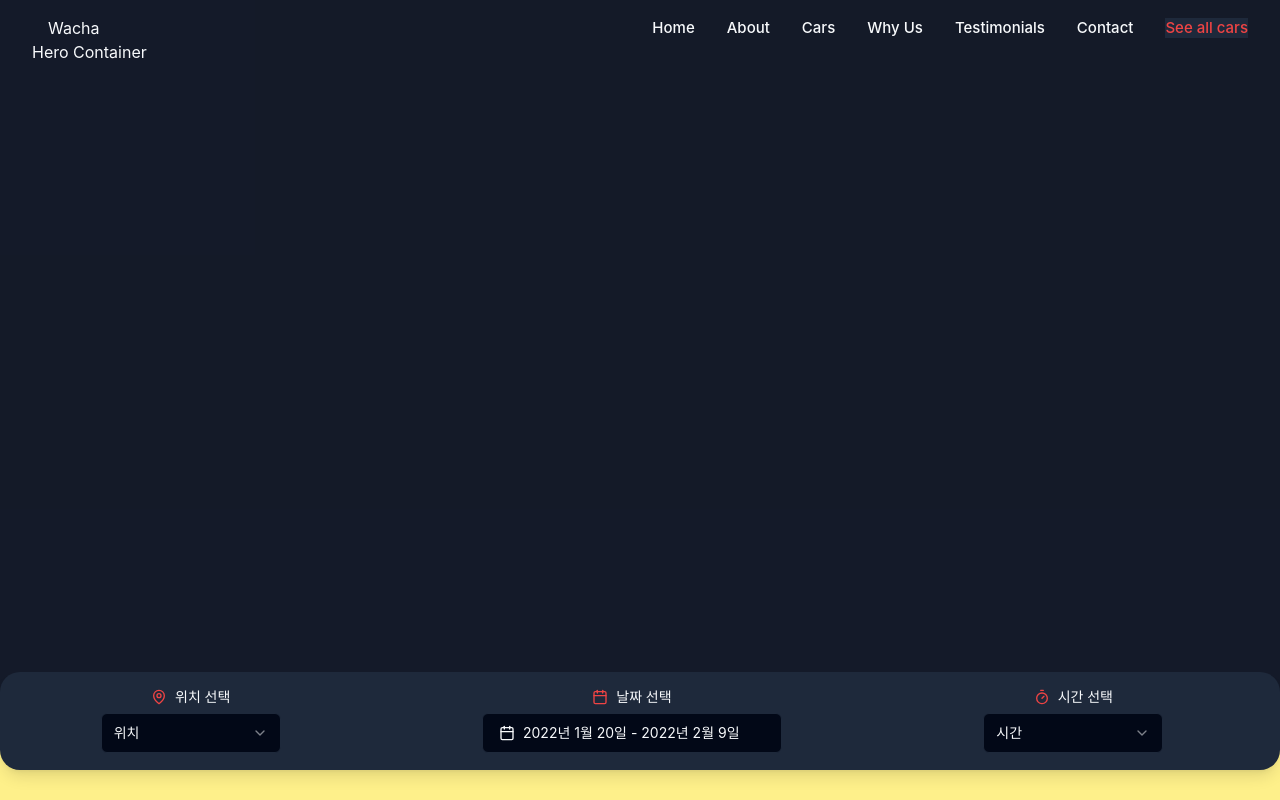
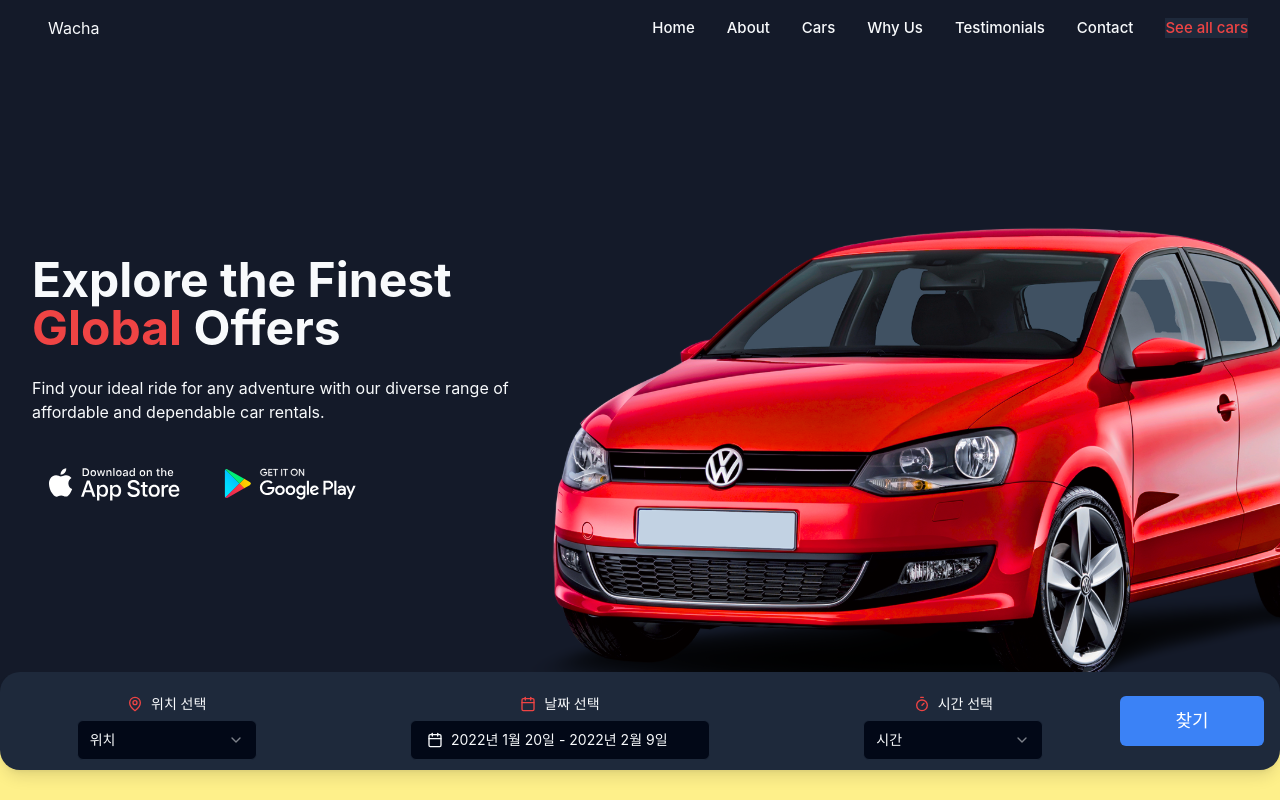
Before and after one commit to min33sky/wacha, a Next.js app: page / in a window 1280 px wide. Shown: the top 800 px of the page. Built offline with nearby package versions, Linux system fonts and the light colour scheme; a web font is replaced by a local one.

Commit message:
feat: add variants to framer

```diff
--- a/src/components/Hero.tsx
+++ b/src/components/Hero.tsx
@@ -3,20 +3,118 @@
 import React from 'react';
 import { useSearchContext } from '@/contexts/SearchContext';
 import Search from './Search';
+import { Button } from './ui/button';
+import Image from 'next/image';
+import { easeInOut, motion } from 'framer-motion';
+import { fadeIn } from '@/lib/framer/variants';
 
 export default function Hero() {
   const { searchActive } = useSearchContext();
 
   return (
     <section className="h-screen xl:h-[90vh] bg-[#b2b7c2]/10" id="home">
-      <div className="container mx-auto h-full xl:pt-10">Hero Container</div>
+      <div className="container mx-auto h-full xl:pt-10">
+        <div className="flex flex-col xl:flex-row justify-center items-center xl:justify-start h-full">
+          <div className="text-center xl:max-w-xl xl:text-left mt-16 xl:mt-0">
+            <motion.h1
+              variants={fadeIn('down', 0.2)}
+              initial="hidden"
+              whileInView={'show'}
+              viewport={{
+                once: false,
+                amount: 0.6,
+              }}
+              className="text-2xl md:text-4xl xl:text-5xl font-bold mb-4 xl:mb-6"
+            >
+              Explore the Finest <span className="text-red-500">Global</span>{' '}
+              Offers
+            </motion.h1>
+            <motion.p
+              variants={fadeIn('down', 0.4)}
+              initial="hidden"
+              whileInView={'show'}
+              viewport={{
+                once: false,
+                amount: 0.6,
+              }}
+              className="max-w-[550px] mx-auto xl:mx-0 mb-6 xl:mb-10"
+            >
+              Find your ideal ride for any adventure with our diverse range of
+              affordable and dependable car rentals.
+            </motion.p>
+
+            <motion.div
+              variants={fadeIn('down', 0.6)}
+              initial="hidden"
+              whileInView={'show'}
+              viewport={{
+                once: false,
+                amount: 0.8,
+              }}
+              className="flex gap-x-3 justify-center xl:justify-start"
+            >
+              <Button variant={'ghost'}>
+                <Image
+                  src="/icons/buttons/app-store.svg"
+                  width={132}
+                  height={36}
+                  alt="appstore"
+                />
+              </Button>
+              <Button variant={'ghost'}>
+                <Image
+                  src="/icons/buttons/google-play.svg"
+                  width={132}
+                  height={36}
+                  alt="playstore"
+                />
+              </Button>
+            </motion.div>
+          </div>
+          {/* Image */}
+          <motion.div
+            variants={fadeIn('up', 0.6)}
+            initial="hidden"
+            whileInView={'show'}
+            viewport={{
+              once: false,
+              amount: 0.6,
+            }}
+            className="relative w-full h-full max-h-[50vh] md:max-w-[70vw] xl:max-w-[860px] xl:max-h-[542px] xl:absolute xl:-right-[100px] min-[1680px]:right-[120px] xl:top-48"
+          >
+            <Image
+              src={'/images/hero/car.svg'}
+              fill
+              alt="car image"
+              style={{ objectFit: 'cover' }}
+              priority
+            />
+          </motion.div>
+        </div>
+      </div>
+
       {searchActive ? (
-        <div className="fixed top-[80px] z-10 w-full max-w-[1920px]">
+        <motion.div
+          initial={{ y: '-100%' }}
+          animate={{ y: 0 }}
+          transition={{ ease: easeInOut }}
+          className="fixed top-[80px] z-10 w-full max-w-[1920px]"
+        >
           <Search />
-        </div>
+        </motion.div>
       ) : (
         <div className="-mt-12 w-full max-w-[1300px] mx-auto">
-          <Search />
+          <motion.div
+            variants={fadeIn('up', 0.8)}
+            initial="hidden"
+            whileInView={'show'}
+            viewport={{
+              once: false,
+              amount: 0.2,
+            }}
+          >
+            <Search />
+          </motion.div>
         </div>
       )}
     </section>
--- a/src/components/Search.tsx
+++ b/src/components/Search.tsx
@@ -6,6 +6,7 @@ import React from 'react';
 import LocationSelection from './LocationSelection';
 import DateSelection from './DateSelection';
 import HoursSelection from './HoursSelection';
+import { Button } from './ui/button';
 
 export default function Search() {
   const { searchActive } = useSearchContext();
@@ -15,14 +16,20 @@ export default function Search() {
       className={cn(
         'hidden xl:block w-full relative shadow-lg bg-slate-800',
         searchActive
-          ? 'rounded-none xl:h-[80px]'
+          ? 'rounded-none xl:h-[85px] px-10 py-2'
           : 'rounded-[20px] py-6 xl:pr-4 xl:h-[98px]',
       )}
     >
-      <div className="xl:h-full flex items-center px-6 xl:px-0">
+      <div className={cn('flex h-full', searchActive && 'container mx-auto')}>
         <LocationSelection />
         <DateSelection />
         <HoursSelection />
+
+        <div className="xl:h-full w-36 px-6 xl:px-0">
+          <Button className={cn('h-full w-full text-lg text-white')}>
+            찾기
+          </Button>
+        </div>
       </div>
     </div>
   );
--- /dev/null
+++ b/src/lib/framer/variants.ts
@@ -0,0 +1,25 @@
+import { Variants } from 'framer-motion';
+
+export const fadeIn = (
+  direction: 'up' | 'down' | 'left' | 'right',
+  delay: number,
+): Variants => {
+  return {
+    hidden: {
+      y: direction === 'up' ? 80 : direction === 'down' ? -80 : 0,
+      x: direction === 'left' ? 80 : direction === 'right' ? -80 : 0,
+      opacity: 0,
+    },
+    show: {
+      y: 0,
+      x: 0,
+      opacity: 1,
+      transition: {
+        type: 'tween',
+        duration: 1.2,
+        delay,
+        ease: [0.25, 0.25, 0.25, 0.75],
+      },
+    },
+  };
+};
```
